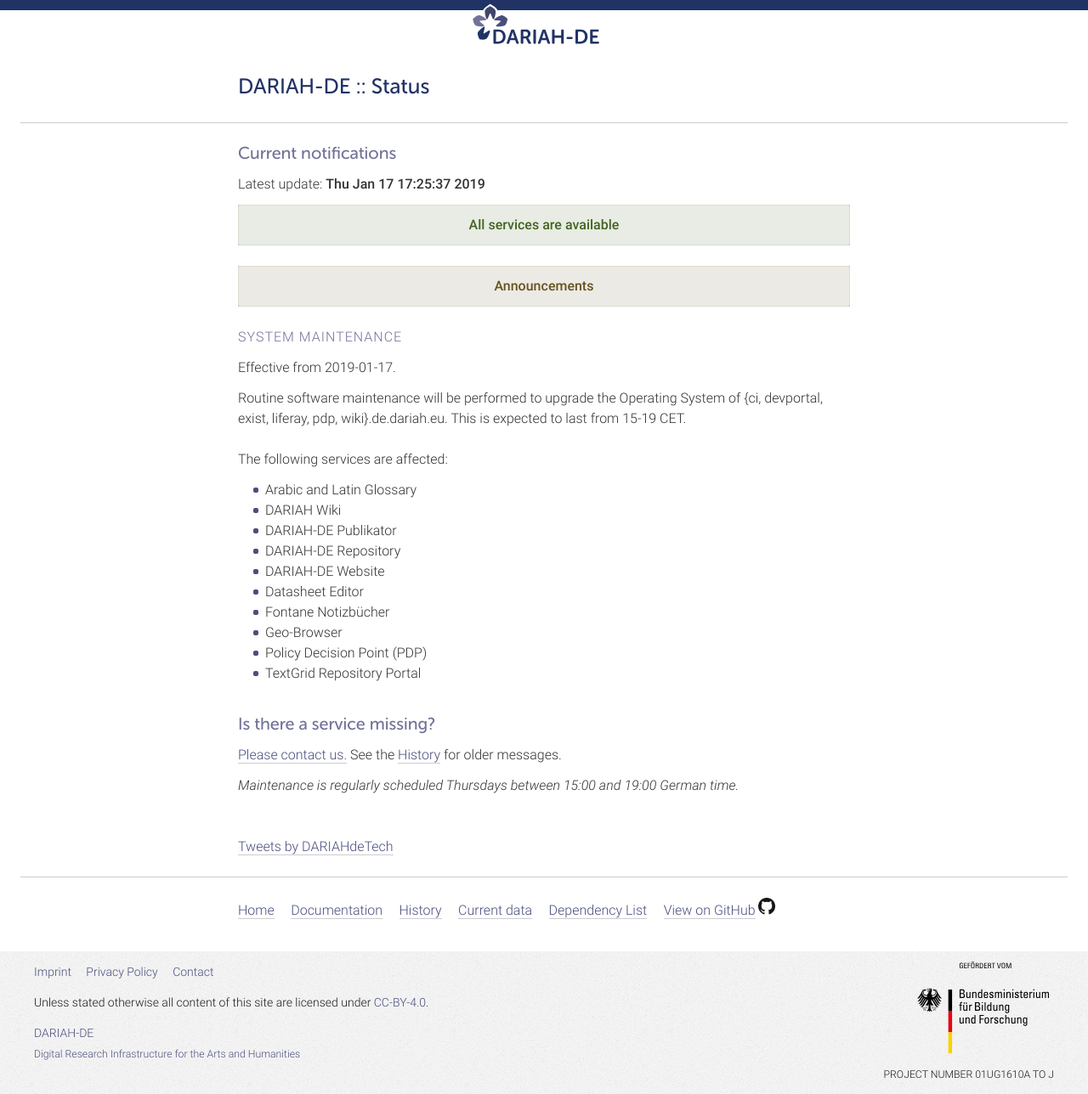
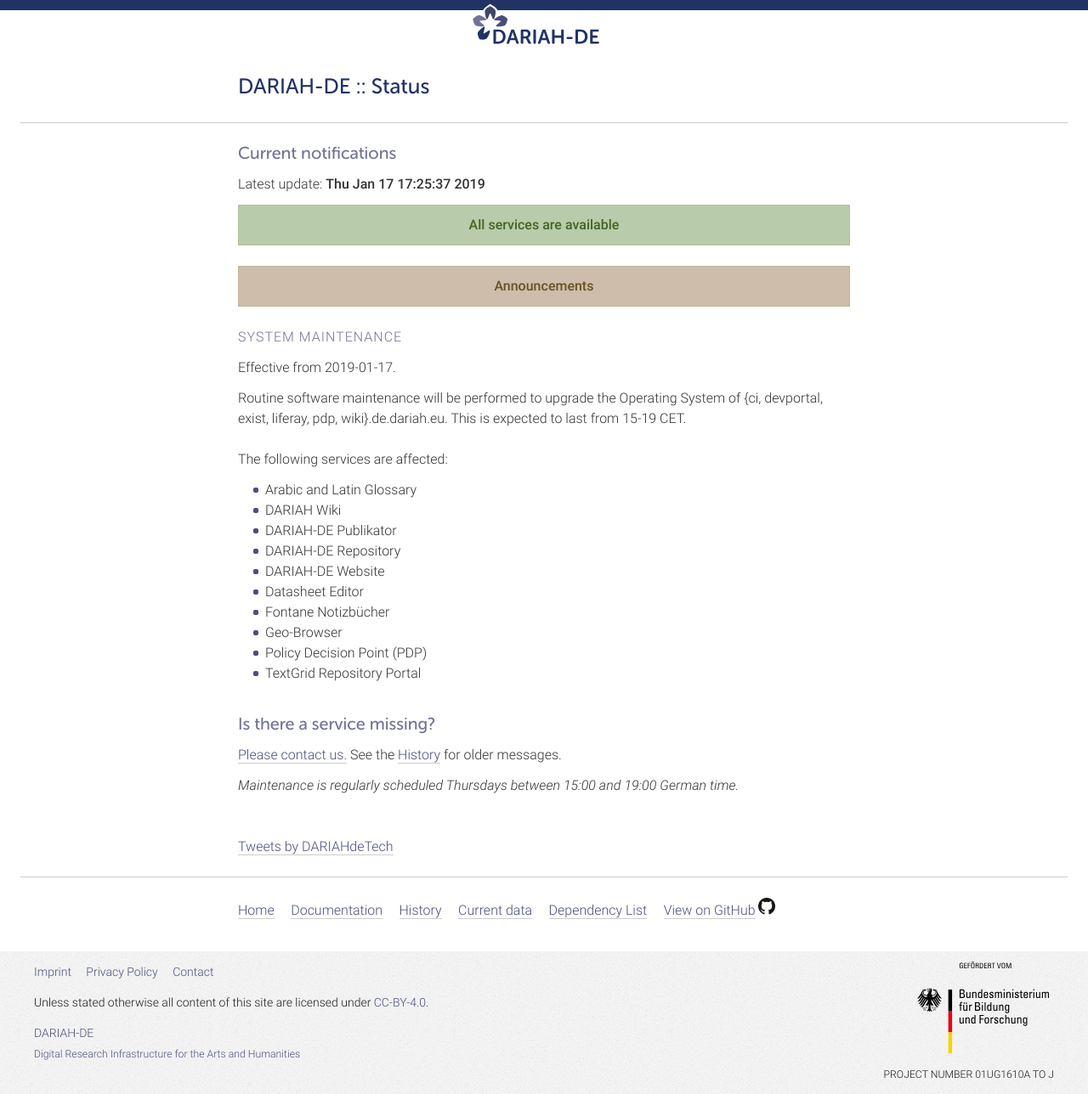
Before and after one commit to DARIAH-DE/status, a Jekyll site: the page built from index.md, in a window 1280 px wide. Shown: the whole page at 85% size. Built offline with Jekyll 4.4.1, drawn with Linux system fonts in a browser that asks for light colours; comment, search, counter and statistics services are not loaded.

Commit message:
colours increased

```diff
--- a/_layouts/status.html
+++ b/_layouts/status.html
@@ -18,19 +18,19 @@
 {% assign outages_array = outages_array | where_exp: "item", "item.date_end == nil"  %}
 
 {% if outages_array.size > 0 %}
-  <p class="main_notice -big -error">Service Disruption!</p>
+    <p class="main_notice -big -error">Service Disruption!</p>
 
   {% for outage in outages_array %}
     {% include single_status_message.html item=outage %}
   {% endfor %}
 {% else %}
-  <p class="main_notice -big -success">All services are available</p>
+    <p class="main_notice -big -success">All services are available</p>
 {% endif %}
 
 {% assign announcements_array = site.data.announcements | where_exp: "item", "item.hide != true"  %}
 
 {% if announcements_array.size > 0 %}
-  <p class="main_notice -big -warning">Announcements</p>
+    <p class="main_notice -big -warning">Announcements</p>
 
   {% for announcement in announcements_array %}
     {% include single_status_message.html item=announcement %}
--- a/assets/status.css
+++ b/assets/status.css
@@ -11,3 +11,12 @@
 li > p::before {
 	display: none;
 }
+.main_notice.-success {
+	background: rgba(58,111,23,.36);
+}
+.main_notice.-warning {
+    background: rgba(121,73,23,.36);
+}
+.main_notice.-error {
+    background: rgba(121,23,23,.36);
+}
```
